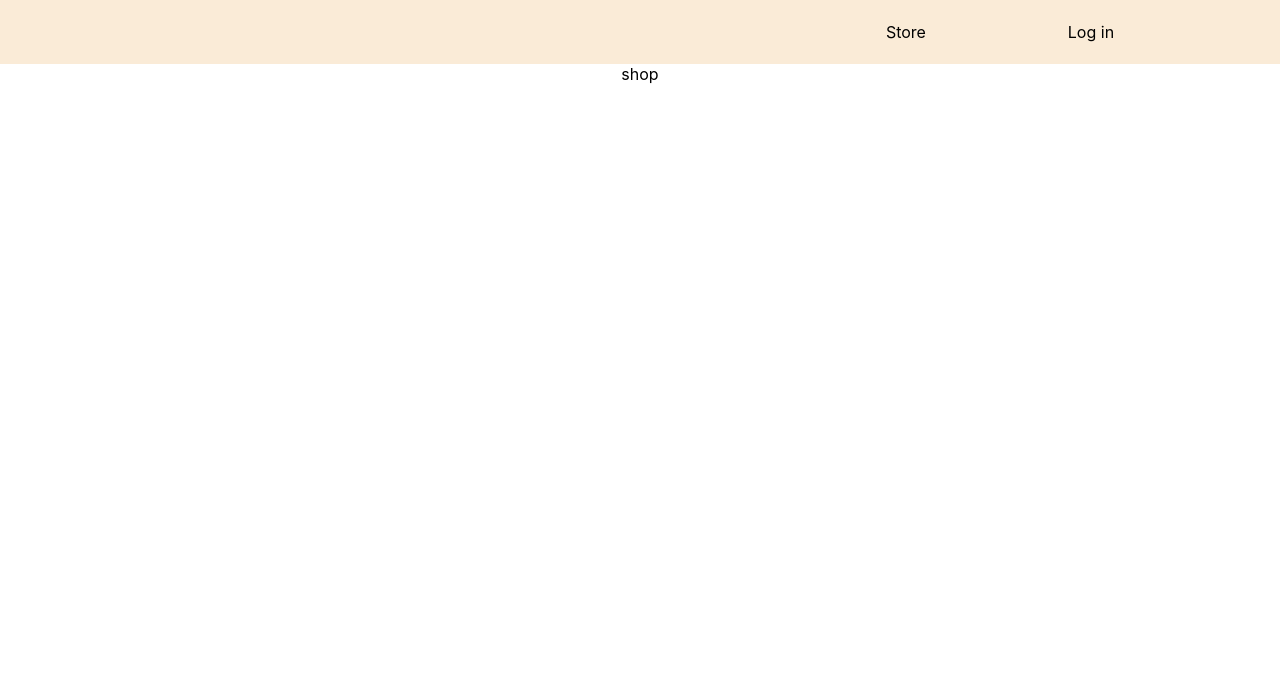
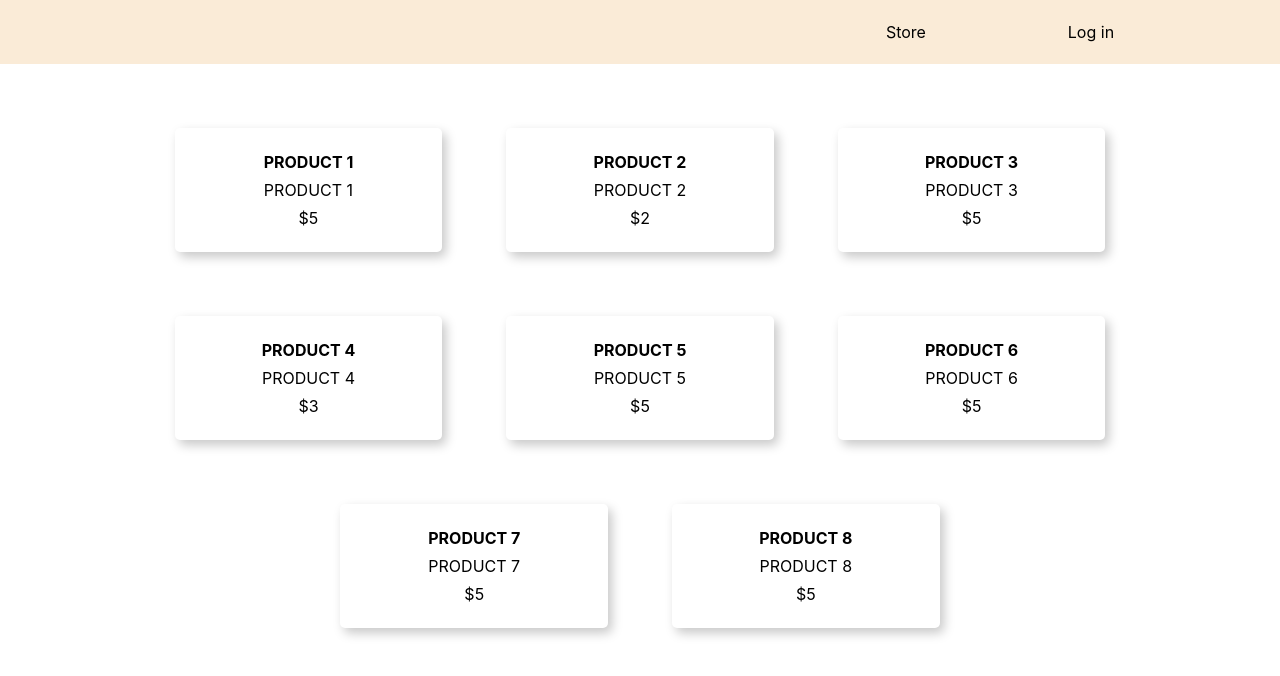
Before and after one commit to mikegv/e-commerce-project, a React (Create React App) app: page / in a window 1280 px wide. Both pictures are taken after a click on the item "Store". Shown: the top 676 px of the page. Built offline with nearby package versions, Linux system fonts and the light colour scheme.

Commit message:
add styled-components, create basic item page, item card

```diff
--- a/package.json
+++ b/package.json
@@ -17,6 +17,7 @@
     "react-redux": "^8.0.5",
     "react-router-dom": "^6.4.3",
     "react-scripts": "5.0.1",
+    "styled-components": "^5.3.6",
     "typescript": "^4.9.3",
     "web-vitals": "^2.1.4"
   },
--- a/src/App.css
+++ b/src/App.css
@@ -5,7 +5,7 @@
 }
 
 html, body, #root{
-  height: 100%;
+  min-height: 100%;
 }
 
 .App{
--- a/src/components/Layout.tsx
+++ b/src/components/Layout.tsx
@@ -4,7 +4,7 @@ import { Outlet } from "react-router-dom";
 const Layout: React.FC = () => {
 
     return (
-        <div style={{width: '100%',height: '100%', display: 'flex', flexDirection: 'column', alignItems: 'center'}}>
+        <div style={{width: '100%',minHeight: '100%', display: 'flex', flexDirection: 'column', alignItems: 'center'}}>
             <Navbar />
             <Outlet />
         </div>
--- a/src/components/Shop.tsx
+++ b/src/components/Shop.tsx
@@ -1,10 +1,15 @@
+import { products } from "../products";
+import ItemCard from "./itemCard/ItemCard";
+import { StyledShopLayout } from "./styledComponents/styledComponents";
 
 const Shop = () => {
-    return (
-        <div>
-            shop
-        </div>
-    );
+  return (
+    <StyledShopLayout>
+      {products.map((item) => (
+        <ItemCard key={item.id} product={item}></ItemCard>
+      ))}
+    </StyledShopLayout>
+  );
 };
 
 export default Shop;
--- /dev/null
+++ b/src/components/itemCard/ItemCard.tsx
@@ -0,0 +1,22 @@
+import React from "react";
+import { StyledCard } from "../styledComponents/styledComponents";
+
+interface Product {
+  id: number,
+  name: string,
+  desc: string,
+  price: number
+}
+const ItemCard: React.FC<{
+  product: Product;
+}> = ({ product }) => {
+  return (
+    <StyledCard>
+      <h4>{product.name}</h4>
+      <p>{product.desc}</p>
+      <p>${product.price}</p>
+    </StyledCard>
+  );
+};
+
+export default ItemCard;
--- /dev/null
+++ b/src/components/styledComponents/styledComponents.js
@@ -0,0 +1,22 @@
+import styled from 'styled-components'
+
+export const StyledShopLayout = styled.div`
+    display: flex;
+    justify-content: center;
+    flex-wrap: wrap;
+    margin: 2rem;
+`
+
+export const StyledCard = styled.div`
+    box-shadow: 4px 5px 11px rgb(200,200,200);
+    border-radius: 5px;
+    display: flex;
+    flex-direction: column;
+    align-items: center;
+    padding: 1.5rem;
+    margin: 2rem;
+    width: 22%;
+    p{
+        margin-top: .5rem;
+    }
+`
--- /dev/null
+++ b/src/products.js
@@ -0,0 +1,51 @@
+export const products = [
+    {
+        id: 1,
+        name: 'PRODUCT 1',
+        desc: 'PRODUCT 1',
+        price: 5
+    },
+    {
+        id: 2,
+        name: 'PRODUCT 2',
+        desc: 'PRODUCT 2',
+        price: 2
+    },
+    {
+        id: 3,
+        name: 'PRODUCT 3',
+        desc: 'PRODUCT 3',
+        price: 5
+    },
+    {
+        id: 4,
+        name: 'PRODUCT 4',
+        desc: 'PRODUCT 4',
+        price: 3
+    },
+    {
+        id: 5,
+        name: 'PRODUCT 5',
+        desc: 'PRODUCT 5',
+        price: 5
+    },
+    {
+        id: 6,
+        name: 'PRODUCT 6',
+        desc: 'PRODUCT 6',
+        price: 5
+    },
+    {
+        id: 7,
+        name: 'PRODUCT 7',
+        desc: 'PRODUCT 7',
+        price: 5
+    },
+    {
+        id: 8,
+        name: 'PRODUCT 8',
+        desc: 'PRODUCT 8',
+        price: 5
+    }
+
+]
```
Also changed, not shown: 2 other files (tests, documents, lock files or other folders).
